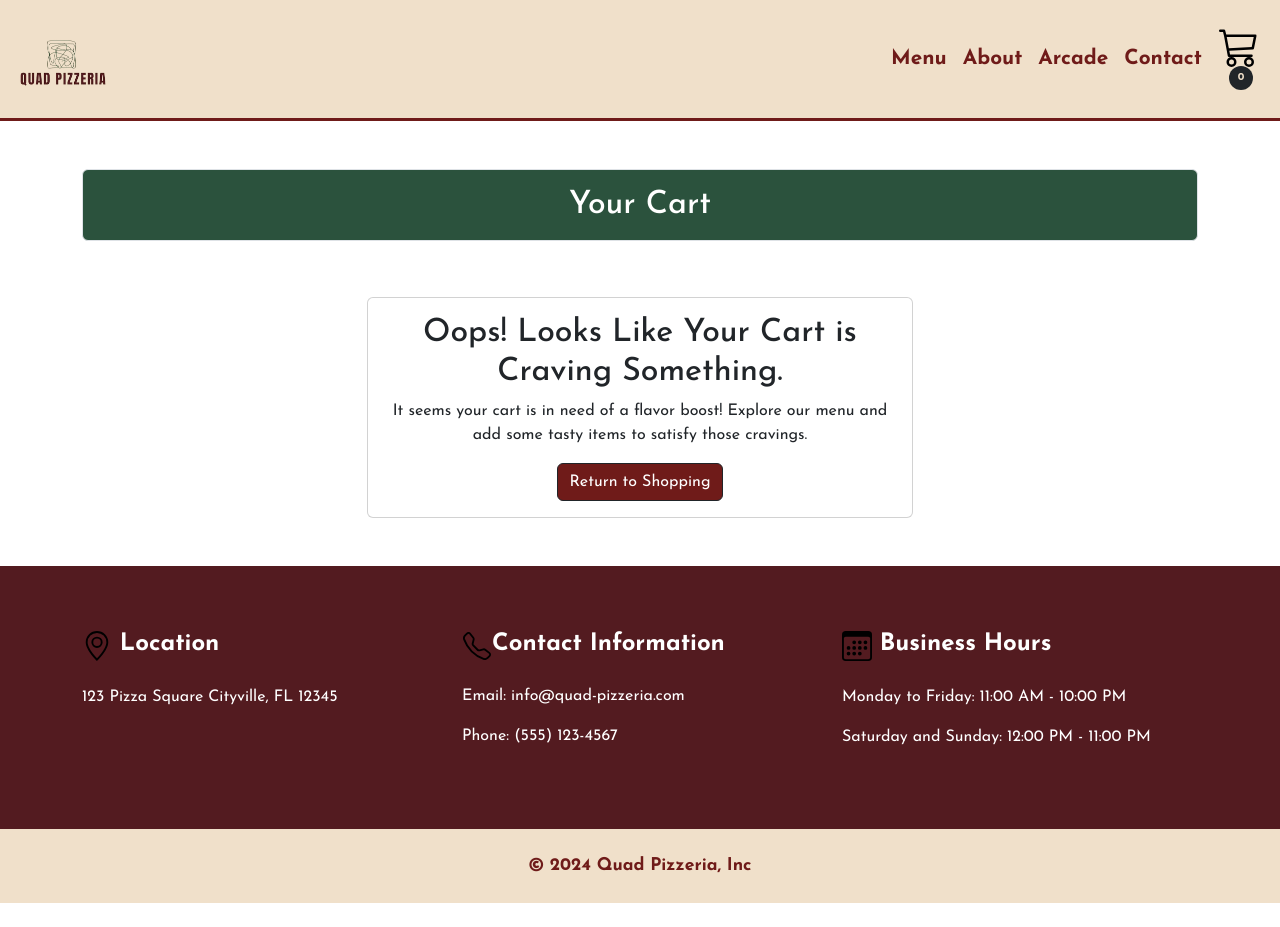
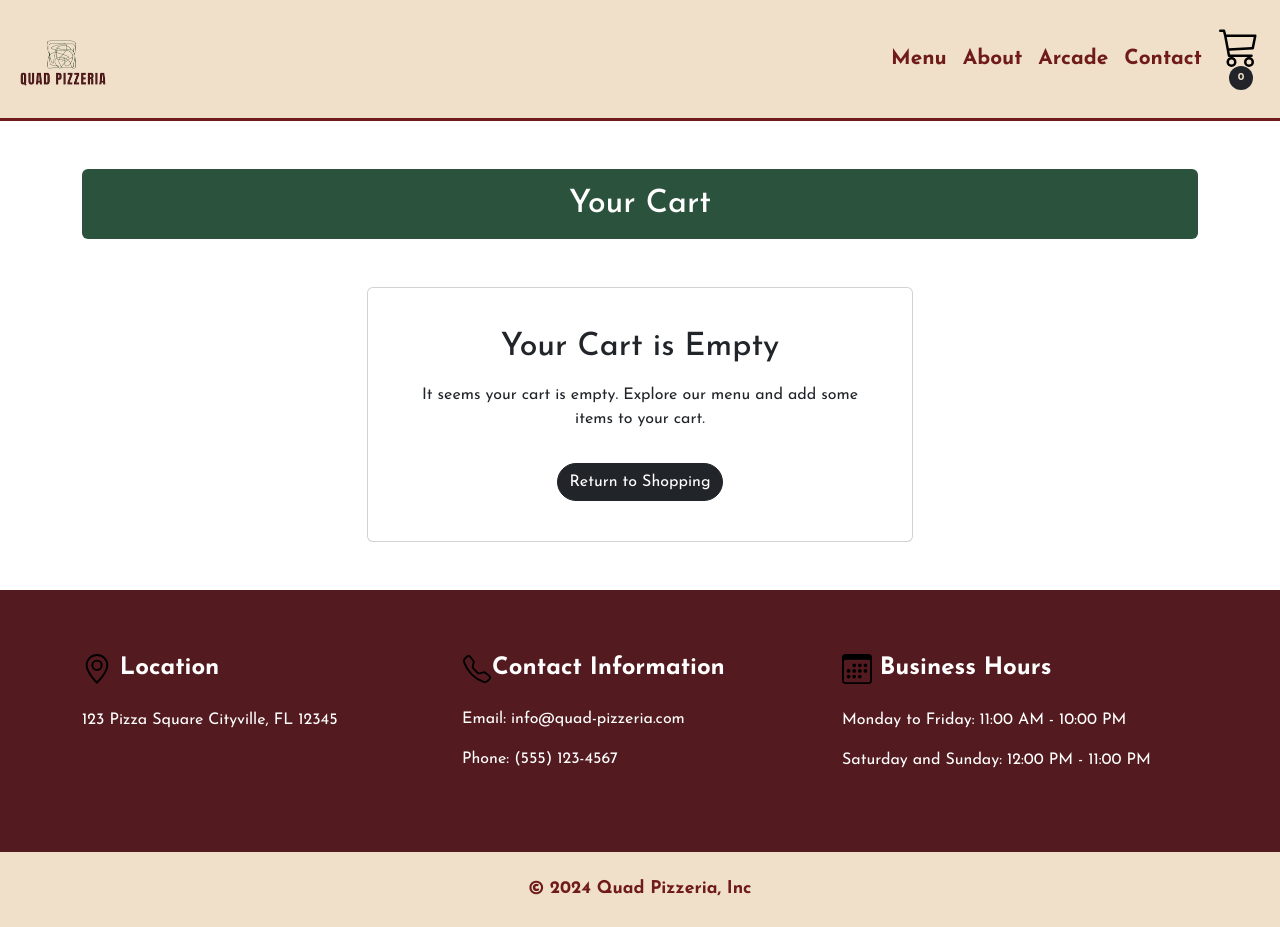
Before and after one commit to quaydrionb/quad-pizza-shop, a Next.js app: page /cart in a window 1280 px wide. Before the commit the page ends 903 px from the top, so only its background shows below. Built offline with nearby package versions, Linux system fonts and the light colour scheme.

Commit message:
updated shopping cart

```diff
--- a/app/globals.css
+++ b/app/globals.css
@@ -327,7 +327,7 @@ svg {
 
 /* Order Image */
 .order-img {
-  width: 100%;
+
   height: 38vh;
   object-fit: cover;
 }
@@ -361,6 +361,38 @@ svg {
   font-weight: bold;
 }
 
+/*Shopping Cart*/
+
+.item-details {
+  margin-bottom: 10px;
+}
+
+.item-detail {
+  display: flex;
+  align-items: center;
+}
+
+.detail-label {
+  font-weight: bold;
+  margin-right: 5px;
+  color: #555;
+}
+
+.detail-value {
+  color: #333;
+  font-weight: 500;
+  margin-right: 10px;
+}
+
+.actions {
+  display: flex;
+  align-items: center;
+}
+
+.actions .btn-group {
+  margin-right: 10px;
+}
+
 /* Footer */
 footer {
   background-color: #531B20;
--- a/components/ShoppingCart.tsx
+++ b/components/ShoppingCart.tsx
@@ -1,4 +1,3 @@
-"use client";
 import React, { useEffect, useState } from "react";
 import { useDispatch, useSelector } from "react-redux";
 import Image from "next/image";
@@ -17,17 +16,15 @@ const ShoppingCart = () => {
   const [isLoading, setIsLoading] = useState(true);
 
   useEffect(() => {
-    // Check if the page is being refreshed
     const isPageRefreshed = localStorage.getItem("isPageRefreshed");
     if (!isPageRefreshed) {
       localStorage.setItem("isPageRefreshed", "true");
     } else {
       setTimeout(() => {
         setIsLoading(false);
-      }, 1000); // Set loading state to false after 1 second
+      }, 1000);
     }
 
-    // Fetch cart data
     dispatch(getCart());
   }, [dispatch]);
 
@@ -60,7 +57,7 @@ const ShoppingCart = () => {
   return (
     <div className="container mt-5">
       <h2
-        className="text-center text-white border rounded p-3"
+        className="text-center text-white py-3 rounded"
         style={{ backgroundColor: "#2B523D" }}
       >
         Your Cart
@@ -72,20 +69,17 @@ const ShoppingCart = () => {
           </div>
         </div>
       ) : cartItems.length === 0 ? (
-        <div className="row justify-content-center mb-5">
+        <div className="row justify-content-center my-5">
           <div className="col-md-8 col-lg-6">
-            <div className="card mt-5">
+            <div className="card p-4">
               <div className="card-body text-center">
-                <h2>Oops! Looks Like Your Cart is Craving Something.</h2>
+                <h2 className="mb-3">Your Cart is Empty</h2>
                 <p>
-                  It seems your cart is in need of a flavor boost! Explore our
-                  menu and add some tasty items to satisfy those cravings.
+                  It seems your cart is empty. Explore our menu and add some
+                  items to your cart.
                 </p>
                 <Link href="/items">
-                  <button
-                    className="btn btn-small btn-outline-dark rounded"
-                    style={{ color: "white", backgroundColor: "#6F1B19" }}
-                  >
+                  <button className="btn btn-dark rounded-pill mt-3">
                     Return to Shopping
                   </button>
                 </Link>
@@ -95,43 +89,59 @@ const ShoppingCart = () => {
         </div>
       ) : (
         <div className="row">
-          <div className="col-md-12 col-lg-8">
+          <div className="col-lg-8">
             {cartItems.map((item: any, index: number) => (
-              <div className="card mb-3" key={index}>
+              <div className="card mb-4 border-0 shadow-sm" key={index}>
                 <div className="row g-0">
-                  <div className="col-4 col-md-5 col-sm-6">
-                    <div className="d-flex justify-content-center">
+                  <div className="col-md-4">
+                    <div className="d-flex align-items-center justify-content-center h-100">
                       <Image
                         src={item.itemSrc}
                         alt={item.title}
-                        width={200}
-                        height={200}
+                        width={300}
+                        height={300}
                         className="img-fluid rounded-start order-img"
-                        style={{ maxHeight: "200px" }}
+                        style={{ objectFit: "cover" }}
                       />
                     </div>
                   </div>
-                  <div className="col-8 col-md-7 col-sm-6">
-                    <div className="card-body">
-                      <h5 className="card-title">{item.title}</h5>
-                      <p className="card-text">Price: ${item.price}</p>
-                      <p className="card-text">Size: {item.size}</p>
-                      <div className="d-flex align-items-center">
+                  <div className="col-md-8">
+                    <div className="card-body d-flex flex-column h-100">
+                      <h5 className="card-title mb-3">{item.title}</h5>
+                      <div className="item-details">
+                        <div className="item-detail">
+                          <span className="detail-label">Price:</span>
+                          <span className="detail-value">${item.price}</span>
+                        </div>
+                        <div className="item-detail">
+                          <span className="detail-label">Size:</span>
+                          <span className="detail-value">{item.size}</span>
+                        </div>
+                      </div>
+                      <div className="actions mt-auto">
+                        <div
+                          className="btn-group"
+                          role="group"
+                          aria-label="Quantity"
+                        >
                           <button
-                          className="btn btn-sm btn-outline-danger me-2"
+                            className="btn btn-sm btn-danger"
                             onClick={() => handleDecrement(index)}
                           >
                             -
                           </button>
-                        <div className="me-2">{item.quantity}</div>
+                          <div className="btn btn-sm btn-light">
+                            {item.quantity}
+                          </div>
                           <button
-                          className="btn btn-sm btn-outline-primary me-2"
+                            className="btn btn-sm btn-primary"
                             onClick={() => handleIncrement(index)}
                           >
                             +
                           </button>
+                        </div>
                         <button
-                          className="btn btn-sm btn-outline-danger"
+                          className="btn btn-sm btn-danger ms-auto"
                           onClick={() => handleRemoveFromCart(index)}
                         >
                           Remove
@@ -143,7 +153,8 @@ const ShoppingCart = () => {
               </div>
             ))}
           </div>
-          <div className="col-md-12 col-lg-4">
+
+          <div className="col-lg-4">
             <div className="card mb-3">
               <div className="card-body">
                 <h5 className="card-title">Shopping Cart</h5>
@@ -151,7 +162,7 @@ const ShoppingCart = () => {
                 <p className="card-text">Subtotal: ${totalAmount.toFixed(2)}</p>
                 <p className="card-text">Tax (7%): ${taxAmount.toFixed(2)}</p>
                 <hr />
-                <p className="card-text">
+                <p className="card-text fw-bold">
                   Total: ${(totalAmount + taxAmount).toFixed(2)}
                 </p>
               </div>
@@ -159,14 +170,14 @@ const ShoppingCart = () => {
             <div className="d-flex justify-content-between mb-4">
               <Link href="/items">
                 <button
-                  className="btn btn-small btn-outline-dark rounded"
-                  style={{ color: "white", backgroundColor: "#6F1B19" }}
+                  className="btn  rounded-pill text-white"
+                  style={{ backgroundColor: "#2B523D" }}
                 >
-                  Return to Shopping
+                  Continue Shopping
                 </button>
               </Link>
               <button
-                className="btn btn-small btn-outline-danger rounded"
+                className="btn btn-danger rounded-pill"
                 onClick={handleClearCart}
               >
                 Clear Cart
```
Lines whose indentation alone changed are shown as unchanged.
